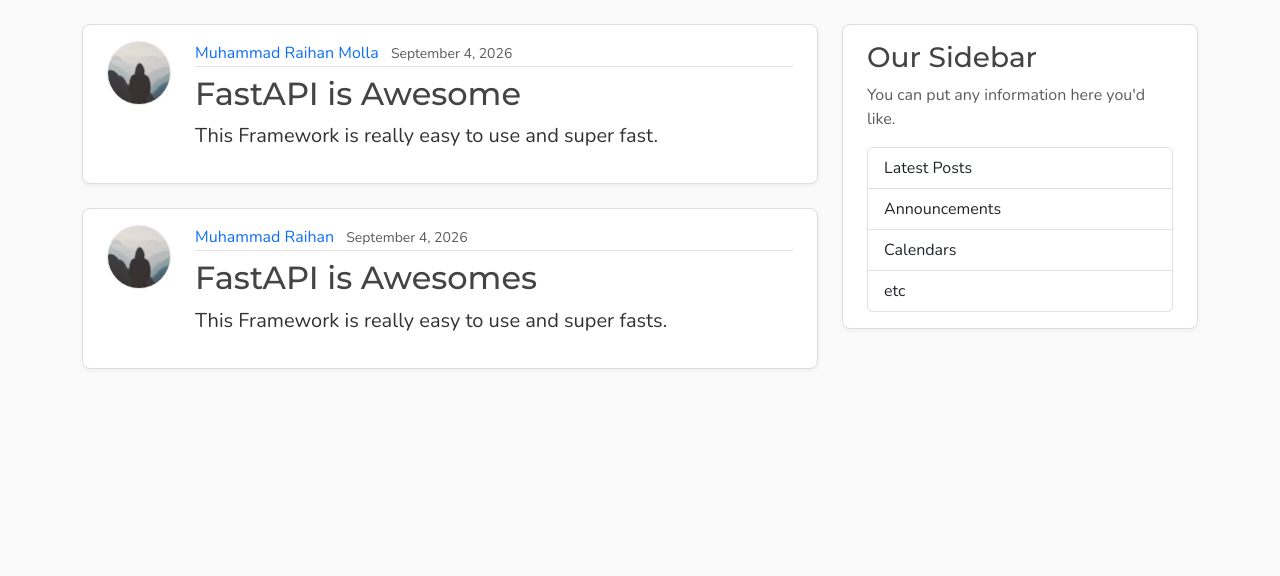
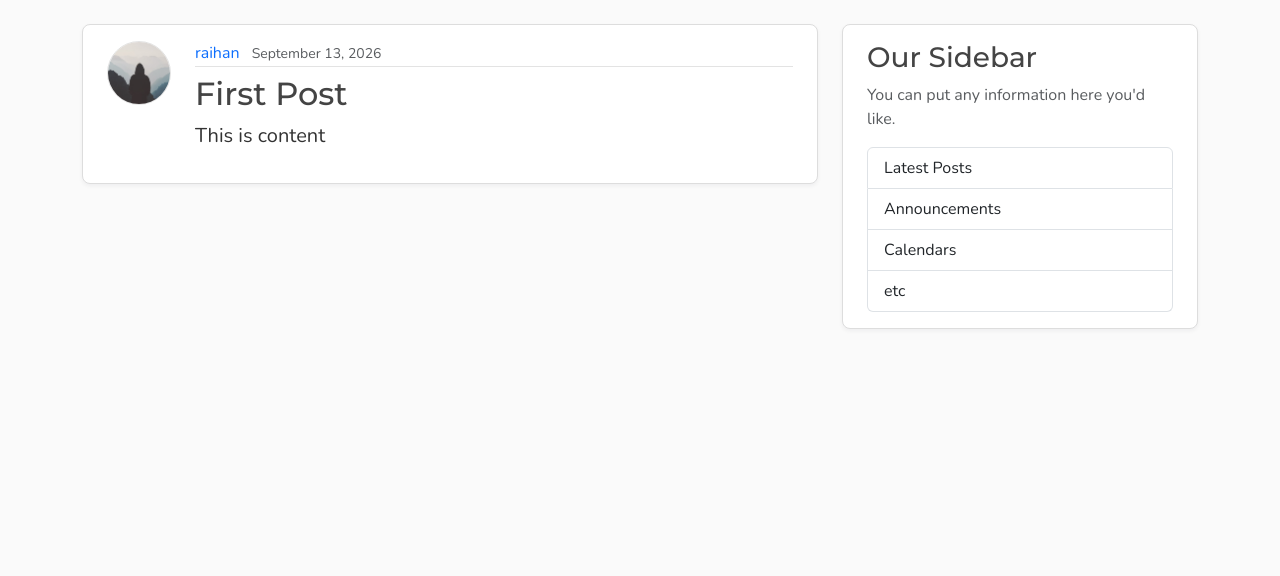
Before and after one commit to raihan12121/Fastapi-Web-App-from-scratch-for-Practice, a FastAPI app: page / in a window 1280 px wide. Shown: the part 56-632 px from the top of the page. Run offline with FastAPI, Linux system fonts and the light colour scheme.

Commit message:
Adding a Database - SQLAlchemy Models and Relationships

```diff
--- a/main.py
+++ b/main.py
@@ -1,66 +1,158 @@
 
+from typing import Annotated
+
+from fastapi import Depends, FastAPI, HTTPException, Request, status
 from fastapi.exceptions import RequestValidationError
-from starlette.responses import JSONResponse
-from fastapi import FastAPI, Request, HTTPException, status
 from fastapi.staticfiles import StaticFiles
 from fastapi.templating import Jinja2Templates
+from sqlalchemy import select
+from sqlalchemy.orm import Session
 from starlette.exceptions import HTTPException as StarletteHTTPException
+from starlette.responses import JSONResponse
 
-from schemas import PostCreate, PostResponse
+import models
+from database import Base, engine, get_db
+from schemas import PostCreate, PostResponse, UserCreate, UserResponse
 
+Base.metadata.create_all(bind=engine)
 
 app = FastAPI()
 
 app.mount("/static", StaticFiles(directory="static"), name="static")
+app.mount("/media", StaticFiles(directory="media"), name="media")
 
 templates = Jinja2Templates(directory="templates")
 
 
-posts: list[dict] = [
-    {
-        "id": 1,
-        "author": "Muhammad Raihan Molla",
-        "title": "FastAPI is Awesome",
-        "content": "This Framework is really easy to use and super fast.",
-        "date_posted": "September 4, 2026",
-    },
-    {
-        "id": 2,
-        "author": "Muhammad Raihan",
-        "title": "FastAPI is Awesomes",
-        "content": "This Framework is really easy to use and super fasts.",
-        "date_posted": "September 4, 2026",
-    },
-]
-
-
-@app.get("/",include_in_schema=False, name="home")
-@app.get("/posts",include_in_schema=False, name="posts")
-def home(request: Request):
+@app.get("/", include_in_schema=False, name="home")
+@app.get("/posts", include_in_schema=False, name="posts")
+def home(request: Request, db: Annotated[Session, Depends(get_db)]):
+    result = db.execute(select(models.Post))
+    posts = result.scalars().all()
     return templates.TemplateResponse(
         request,
         "home.html",
         {"posts": posts, "title": "Home"}
-        )
+    )
 
 
 @app.get("/posts/{post_id}", include_in_schema=False, name="post_page")
-def post_page(request: Request, post_id: int):
-    for post in posts:
-        if post.get("id") == post_id:
-            title = post["title"][:50]
-            return templates.TemplateResponse(
-                request,
-                "post.html",
-                {"post": post, "title": title},
-            )
+def post_page(request: Request, post_id: int, db: Annotated[Session, Depends(get_db)]):
+    result = db.execute(select(models.Post).where(models.Post.id == post_id))
+    post = result.scalars().first()
+    if post:
+        title = post.title[0:50]
+        return templates.TemplateResponse(
+            request,
+            "post.html",
+            {"post": post, "title": title},
+        )
+
     raise HTTPException(status_code=status.HTTP_404_NOT_FOUND, detail="Post not found")
+
+
+@app.get("/users/{user_id}/posts", include_in_schema=False, name="user_posts")
+def user_posts_page(
+    request: Request,
+    user_id: int,
+    db: Annotated[Session, Depends(get_db)],
+):
+    result = db.execute(select(models.User).where(models.User.id == user_id))
+    user = result.scalars().first()
+    if not user:
+        raise HTTPException(
+            status_code=status.HTTP_404_NOT_FOUND,
+            detail="User not found",
+        )
+
+    result = db.execute(select(models.Post).where(models.Post.user_id == user_id))
+    posts = result.scalars().all()
+    return templates.TemplateResponse(
+        request,
+        "user_posts.html",
+        {"posts": posts, "user": user, "title": f"{user.username}'s Posts"},
+    )
 
 
 
 
+
+@app.post(
+    "/api/users",
+    response_model=UserResponse,
+    status_code=status.HTTP_201_CREATED,
+)
+def create_user(user: UserCreate, db: Annotated[Session, Depends(get_db)]):
+    result = db.execute(
+        select(models.User).where(models.User.username == user.username),
+    )
+    existing_user = result.scalars().first()
+
+    if existing_user:
+        raise HTTPException(
+            status_code=status.HTTP_400_BAD_REQUEST,
+            detail= "Username already exist",
+        )
+
+    result = db.execute(
+        select(models.User).where(models.User.email == user.email),
+    )
+    existing_email = result.scalars().first()
+
+    if existing_email:
+        raise HTTPException(
+            status_code=status.HTTP_400_BAD_REQUEST,
+            detail= "Email already exist",
+        )
+
+
+    new_user = models.User(
+        username=user.username,
+        email=user.email,
+    )
+
+    db.add(new_user)
+    db.commit()
+    db.refresh(new_user)
+
+    return new_user
+
+
+
+@app.get("/api/users/{user_id}", response_model=UserResponse)
+def get_user(user_id: int, db: Annotated[Session, Depends(get_db)]):
+    result = db.execute(
+        select(models.User).where(models.User.id == user_id),
+    )
+    user = result.scalars().first()
+
+    if user:
+        return user
+
+    raise HTTPException(status_code=status.HTTP_404_NOT_FOUND, detail="User not found")
+
+
+
+
+@app.get("/api/users/{user_id}/posts", response_model=list[PostResponse])
+def get_user_posts(user_id: int, db: Annotated[Session, Depends(get_db)]):
+    result = db.execute(select(models.User).where(models.User.id == user_id))
+    user = result.scalars().first()
+    if not user:
+        raise HTTPException(
+            status_code=status.HTTP_404_NOT_FOUND,
+            detail="User not found"
+        )
+    result = db.execute(select(models.Post).where(models.Post.user_id == user_id))
+    posts = result.scalars().all()
+    return posts
+
+
+
 @app.get("/api/posts", response_model=list[PostResponse])
-def get_posts():
+def get_posts(db: Annotated[Session, Depends(get_db)]):
+    result = db.execute(select(models.Post))
+    posts = result.scalars().all()
     return posts
 
 
@@ -68,29 +160,34 @@ def get_posts():
     "/api/posts",
     response_model=PostResponse,
     status_code=status.HTTP_201_CREATED,
+)
+def create_post(post: PostCreate, db: Annotated[Session, Depends(get_db)]):
+    result = db.execute(select(models.User).where(models.User.id == post.user_id))
+    user = result.scalars().first()
+    if not user:
+        raise HTTPException(
+            status_code=status.HTTP_404_NOT_FOUND,
+            detail="User not found",
+        )
 
-)
-
-def create_post(post: PostCreate):
-    new_id = max(p["id"] for p in posts) + 1 if posts else 1
-    new_post = {
-        "id": new_id,
-        "author": post.author,
-        "title": post.title,
-        "content": post.content,
-        "date_posted": "April 23,2025",
-
-    }
-    posts.append(new_post)
+    new_post = models.Post(
+        title=post.title,
+        content=post.content,
+        user_id=post.user_id,
+    )
+    db.add(new_post)
+    db.commit()
+    db.refresh(new_post)
     return new_post
 
 
 
 @app.get("/api/posts/{post_id}", response_model=PostResponse)
-def get_post(post_id: int):
-    for post in posts:
-        if post.get("id") == post_id:
-            return post
+def get_post(post_id: int, db: Annotated[Session, Depends(get_db)]):
+    result = db.execute(select(models.Post).where(models.Post.id == post_id))
+    post = result.scalars().first()
+    if post:
+        return post
     raise HTTPException(status_code=status.HTTP_404_NOT_FOUND, detail="Post not found")
 
 @app.exception_handler(StarletteHTTPException)
--- a/templates/home.html
+++ b/templates/home.html
@@ -4,19 +4,21 @@
 <article class="content-section py-3 px-4 mb-4">
     <div class="d-flex align-items-start gap-4">
         <img class="rounded-circle article-img flex-shrink-0"
-            src="{{ url_for('static', path='profile_pics/default.jpg') }}" alt="{{ post.author }}'s profile picture"
+            src="{{ post.author.image_path if post.author.image_path is defined else url_for('static', path='profile_pics/default.jpg') }}" alt="{{ post.author.username if post.author.username is defined else post.author }}'s profile picture"
             width="64" height="64" loading="lazy">
         <div class="flex-grow-1">
             <div class="article-metadata mb-2">
-                <a class="me-2" href="#">{{ post.author }}</a>
-                <small class="text-body-secondary">{{ post.date_posted }}</small>
+                <a class="me-2" href="{{ url_for('user_posts', user_id=post.author.id) if post.author.id is defined else '#' }}">{{ post.author.username if post.author.username is defined else post.author }}</a>
+                <small class="text-body-secondary">{{ post.date_posted.strftime("%B %d, %Y") if post.date_posted.strftime is defined else post.date_posted }}</small>
             </div>
             <h2>
-                <a class="article-title" href="#">{{ post.title }}</a>
+                <a class="article-title" href="{{ url_for('post_page', post_id=post.id) }}">{{ post.title }}</a>
             </h2>
             <p class="article-content">{{ post.content }}</p>
         </div>
     </div>
 </article>
+{% else %}
+<p class="text-body-secondary">No posts yet.</p>
 {% endfor %}
 {% endblock content %}
```
Also changed, not shown: models.py (+38 -0 lines), schemas.py (+21 -3 lines), templates/post.html (+4 -5 lines), templates/user_posts.html (added, +25 -0 lines), bloge.db (added).
